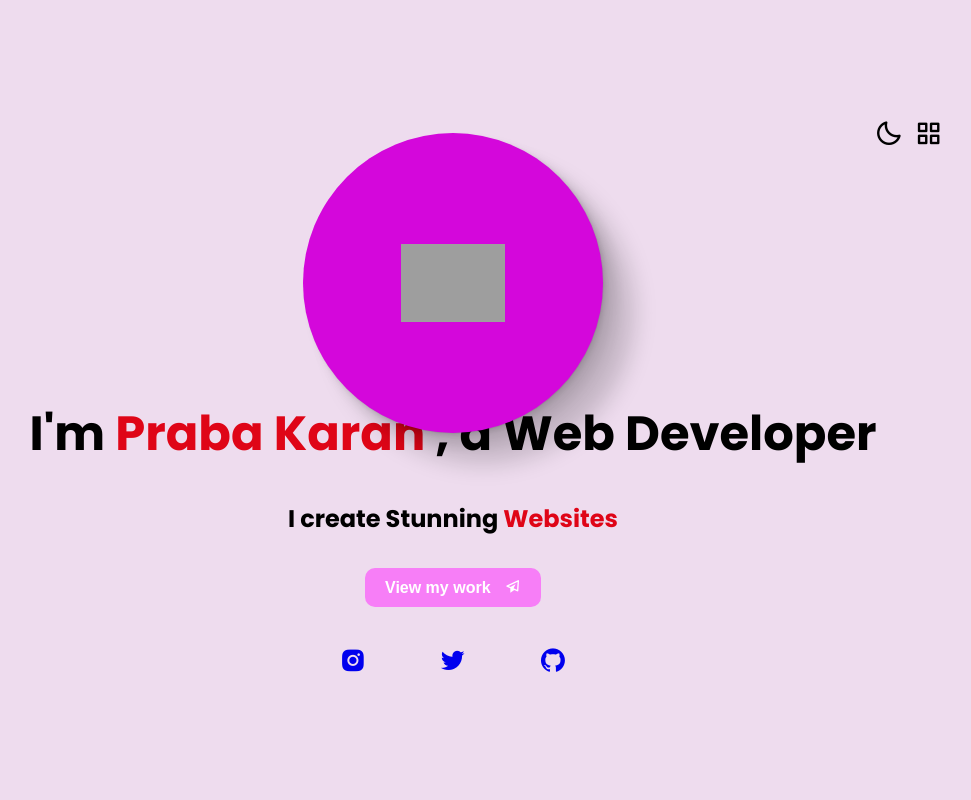
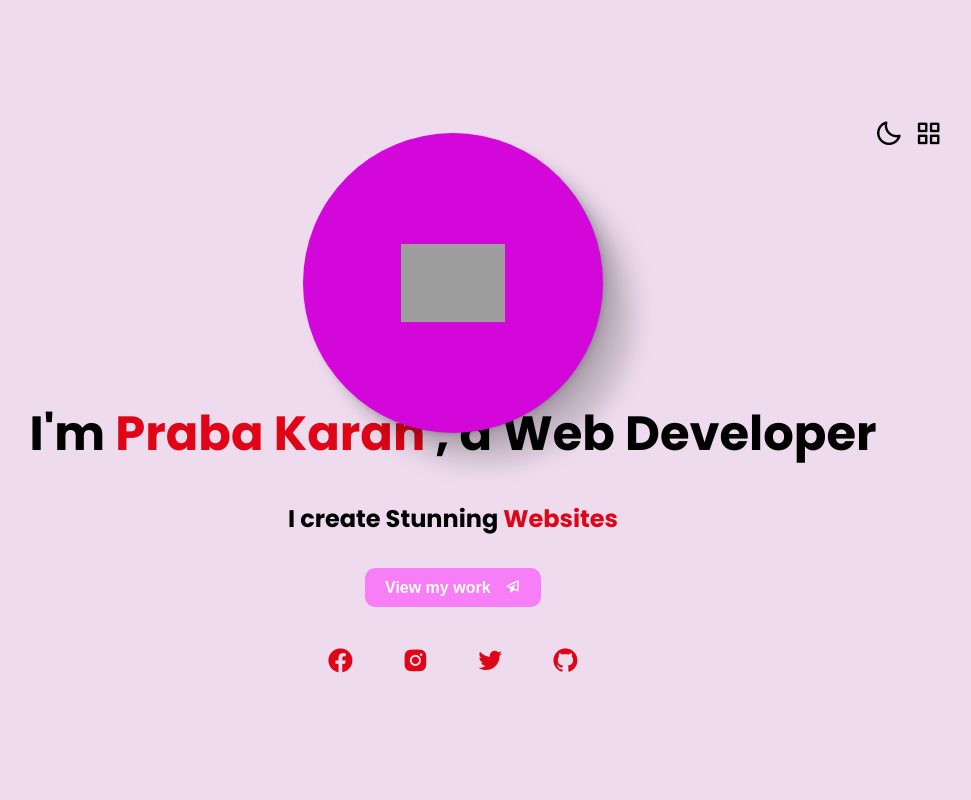
Before and after one commit to prabakarn0007/Mini-portfolio, a plain HTML site: page index.html in a window 1280 px wide. Shown: the top 800 px of the page, without its empty margins (187-1158 px from the left). Drawn offline with nearby package versions, Linux system fonts and the light colour scheme; grey boxes are pictures that could not be loaded.

Commit message:
modified

```diff
--- a/index.html
+++ b/index.html
@@ -90,19 +90,17 @@
             <div class="social-icon-list">
                 <ul class="nav flex">
                     <li class="social-icon">
-                        <a href="https://www.instagram.com/your-instagram-profile">
-                            <i class="bx bxl-instagram-alt"></i>
-                        </a>
+                        <i class="bx bxl-facebook-circle"></i>
+                        <a href="https://twitter.com/Prabaka20106204" target="_blank"></a>
                     </li>
                     <li class="social-icon">
-                        <a href="https://twitter.com/your-twitter-profile">
-                            <i class="bx bxl-twitter"></i>
-                        </a>
+                        <i class="bx bxl-instagram-alt"></i>
                     </li>
                     <li class="social-icon">
-                        <a href="https://github.com/your-github-profile">
-                            <i class="bx bxl-github"></i>
-                        </a>
+                        <i class="bx bxl-twitter"></i>
+                    </li>
+                    <li class="social-icon">
+                        <i class="bx bxl-github"></i>
                     </li>
                 </ul>
             </div>
```
